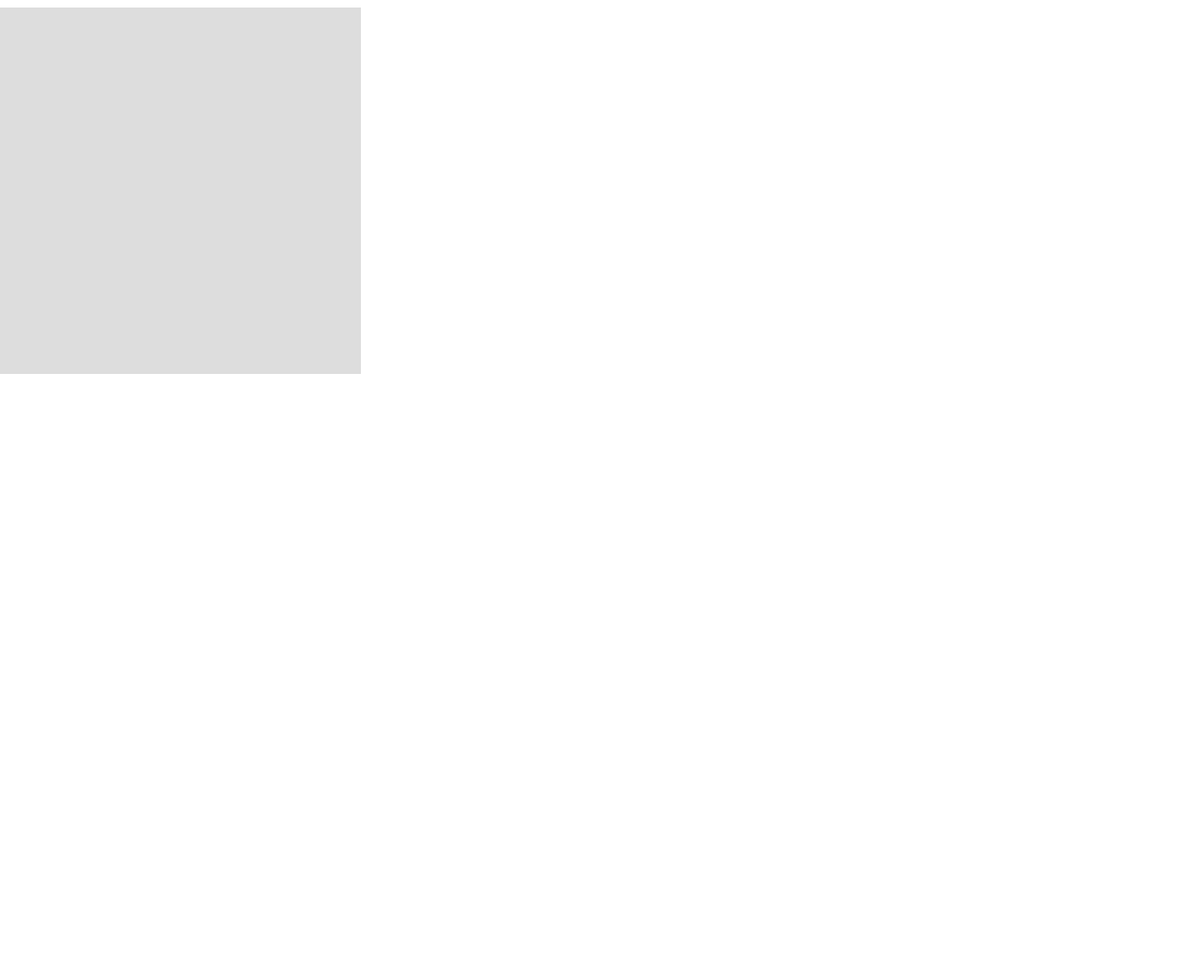
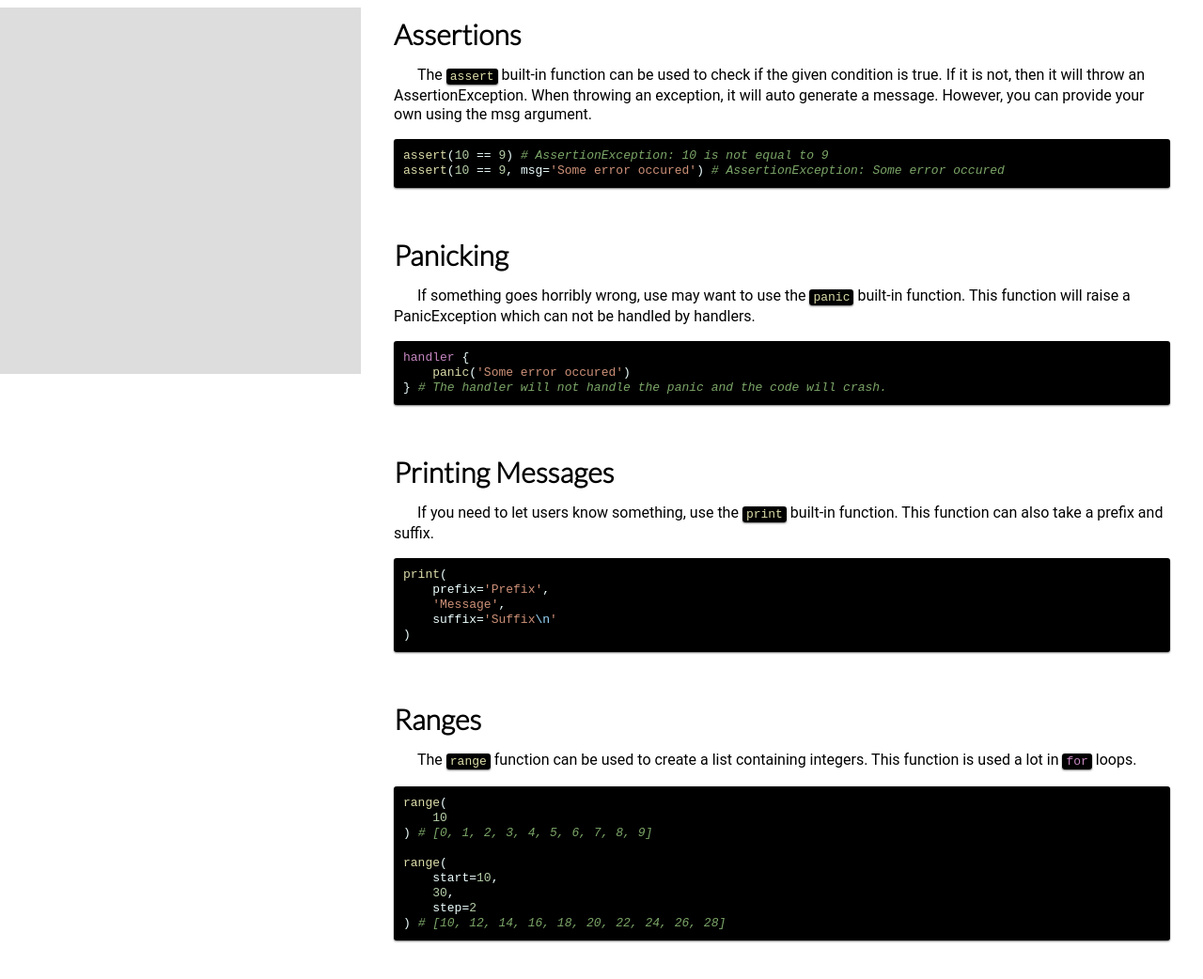
Before and after one commit to Totobird-Creations/Peri.dot-lang, a plain HTML site: page docs/builtinfunctions.html in a window 1280 px wide. Shown: the part 402-1444 px from the top of the page at 94% size. Before the commit the page ends 800 px from the top, so only its background shows below. Drawn offline with Linux system fonts and the light colour scheme.

Commit message:
Added Built-in Function docs

```diff
--- a/docs/builtinfunctions.html
+++ b/docs/builtinfunctions.html
@@ -35,6 +35,53 @@
 
 throw(try) # Throws the given exception.</p>
             </section>
+
+            <section class="main-section">
+                <header>Assertions</header>
+                <p><span style="padding-left: 25px;"></span>
+                    The <code class='peridot'>assert</code> built-in function can be used to check if the given condition is true. If it is not, then it will throw an AssertionException. When throwing an exception, it will auto generate a message. However, you can provide your own using the msg argument.
+                </p>
+                <p class='block peridot'>assert(10 == 9) # AssertionException: 10 is not equal to 9
+assert(10 == 9, msg='Some error occured') # AssertionException: Some error occured</p>
+            </section>
+
+            <section class="main-section">
+                <header>Panicking</header>
+                <p><span style="padding-left: 25px;"></span>
+                    If something goes horribly wrong, use may want to use the <code class='peridot'>panic</code> built-in function. This function will raise a PanicException which can not be handled by handlers.
+                </p>
+                <p class='block peridot'>handler {
+    panic('Some error occured')
+} # The handler will not handle the panic and the code will crash.</p>
+            </section>
+
+            <section class="main-section">
+                <header>Printing Messages</header>
+                <p><span style="padding-left: 25px;"></span>
+                    If you need to let users know something, use the <code class='peridot'>print</code> built-in function. This function can also take a prefix and suffix.
+                </p>
+                <p class='block peridot'>print(
+    prefix='Prefix',
+    'Message',
+    suffix='Suffix\n'
+)</p>
+            </section>
+
+            <section class="main-section">
+                <header>Ranges</header>
+                <p><span style="padding-left: 25px;"></span>
+                    The <code class='peridot'>range</code> function can be used to create a list containing integers. This function is used a lot in <code class='peridot'>for</code> loops.
+                </p>
+                <p class='block peridot'>range(
+    10
+) # [0, 1, 2, 3, 4, 5, 6, 7, 8, 9]
+
+range(
+    start=10,
+    30,
+    step=2
+) # [10, 12, 14, 16, 18, 20, 22, 24, 26, 28]</p>
+            </section>
         </main>
 
         <script src='../docs/docs.js'></script>
```
